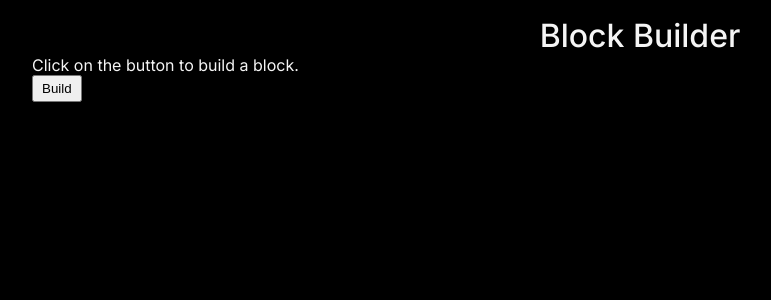
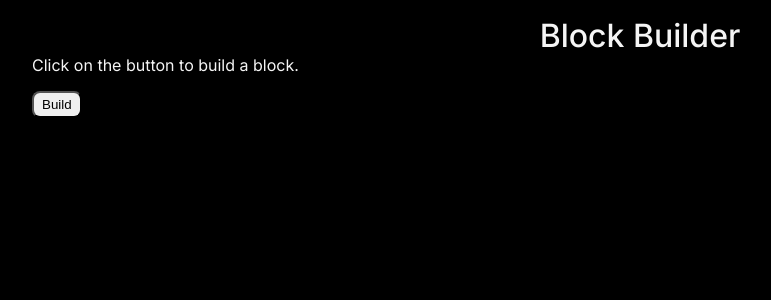
Before and after one commit to franco-ortega/block-builder, a Next.js app: page / in a window 1280 px wide. Shown: the top 300 px of the page, without its empty margins (0-771 px from the left). Built offline with nearby package versions, Linux system fonts and the light colour scheme.

Commit message:
display blocks starting from bottom

```diff
--- a/components/builder/Builder.module.css
+++ b/components/builder/Builder.module.css
@@ -1,9 +1,16 @@
 .Builder {
-  display: flex;
-  flex-direction: column;
-  gap: 1rem;
 }
 
 .Builder button {
+  margin-block: 1rem;
   padding: 0.25rem 0.5rem;
+  border-radius: 0.5rem;
 }
+
+.Builder section + section {
+  height: 40rem;
+
+  display: flex;
+  flex-direction: column;
+  justify-content: flex-end;
+}
```
